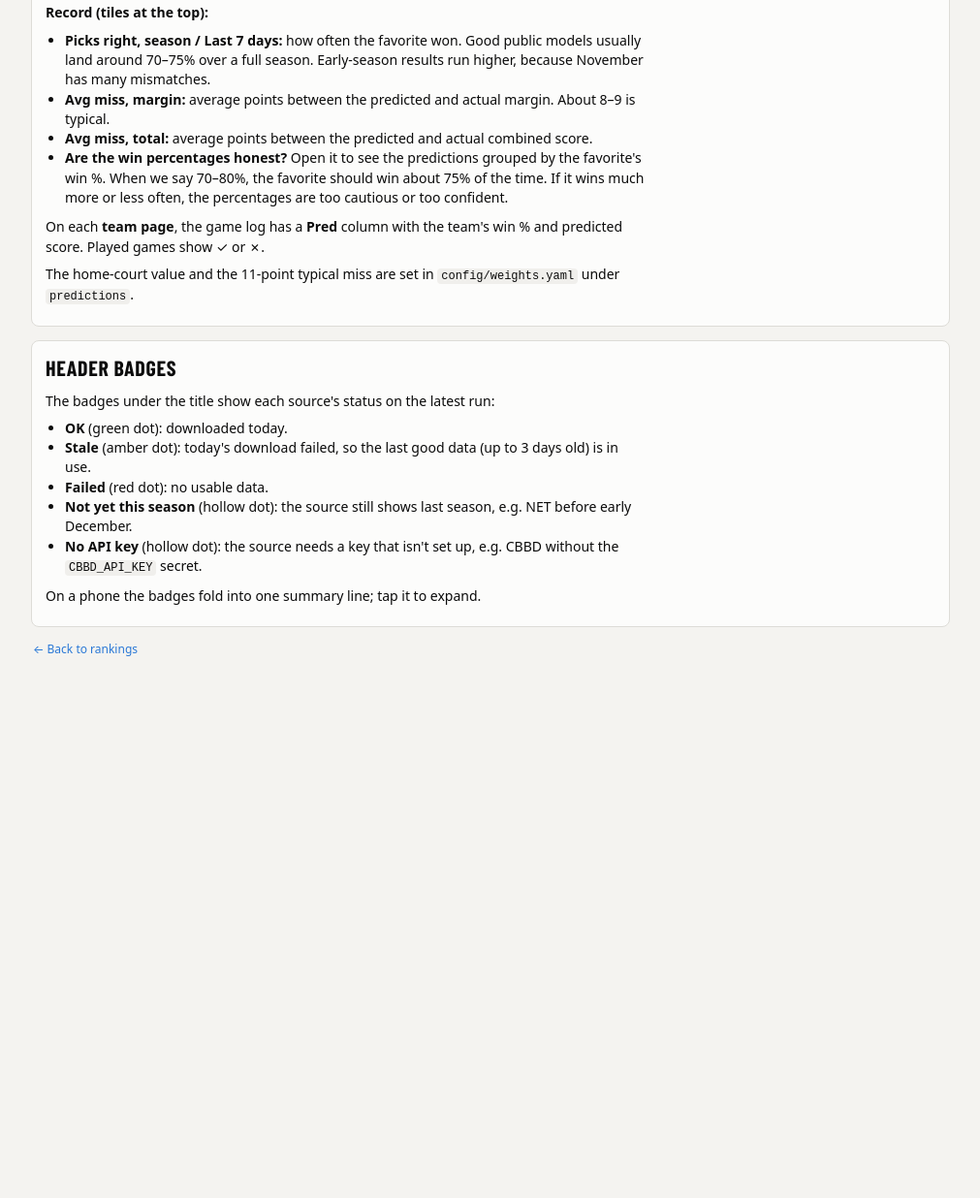
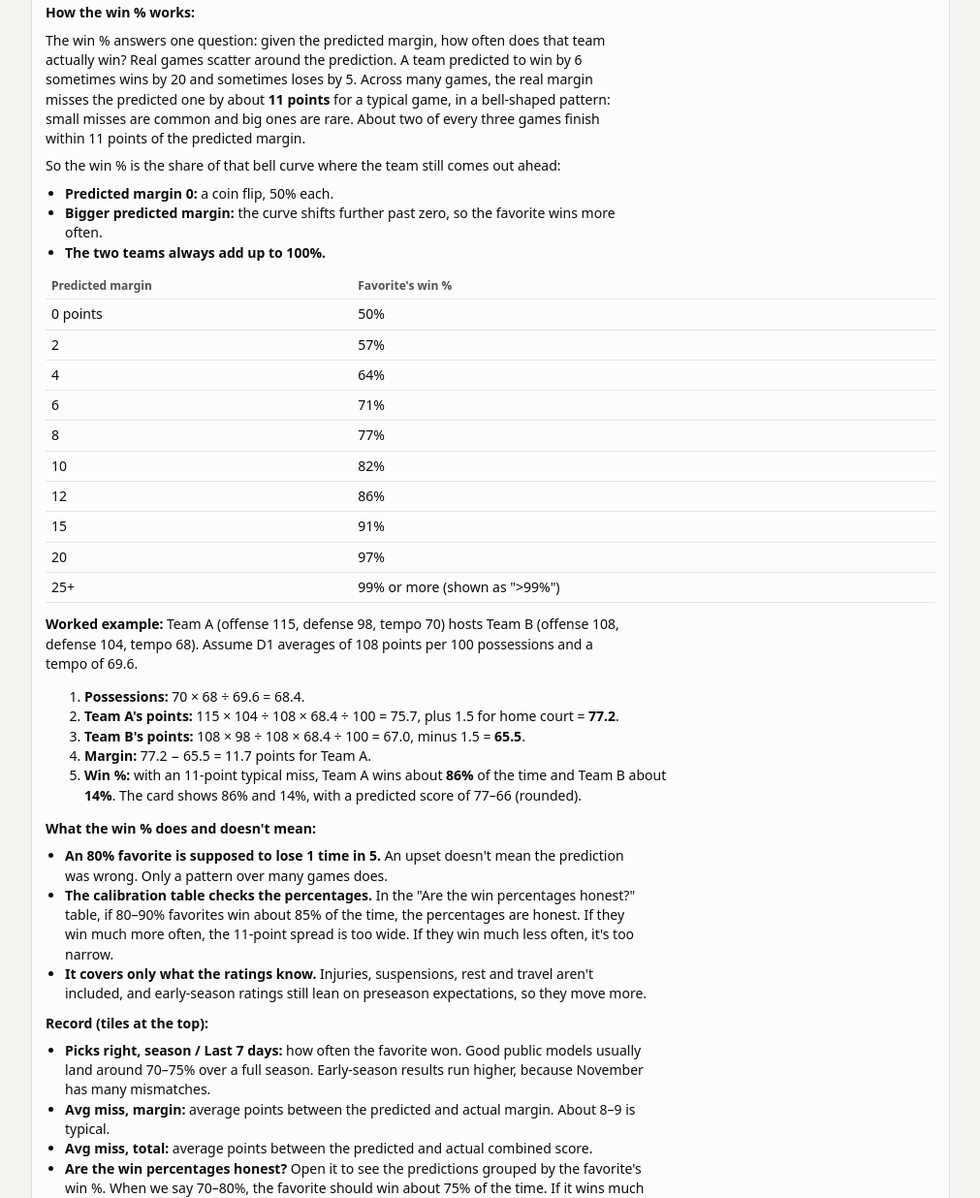
Before and after one commit to inspectorgad/ncaambb, a plain HTML site: page site/guide.html in a window 1280 px wide. Shown: the part 7700-8936 px from the top of the page at 97% size, without its empty margins (134-1145 px from the left). Before the commit the page ends 8426 px from the top, so only its background shows below. Drawn offline with nearby package versions, Linux system fonts and the light colour scheme.

Commit message:
Explain how the Games win percentages work
README and guide: what the win % means, the 11-point typical miss,
a margin-to-win% table, a worked example and how to read upsets and
the calibration table. Games cards: hover text on the Win % heading.

Co-Authored-By: Claude Opus 5.5 <noreply@anthropic.com>
Claude-Session: https://claude.ai/code/session_011kKVeySN4AkwsR2HenYGEz

```diff
--- a/site/app.js
+++ b/site/app.js
@@ -1211,7 +1211,7 @@ function gameCard(g) {
     : `<span class="g-verdict ${res ? "ok" : "miss"}">${res ? "✓ Pick right" : "✗ Pick wrong"}</span>`;
   return `<article class="g-card${g.score ? " done" : ""}">
     <header><span class="g-when">${esc(when)}</span><span class="g-tags">${esc(tags)}</span>${verdict}</header>
-    <div class="g-cols"><span></span><span>Win %</span><span>Pred</span><span>${g.score ? "Final" : ""}</span></div>
+    <div class="g-cols"><span></span><span title="Chance to win: the share of games a team with this predicted margin wins, given that real margins typically miss by about 11 points">Win %</span><span>Pred</span><span>${g.score ? "Final" : ""}</span></div>
     ${gameSide(g, "away")}
     ${gameSide(g, "home")}
   </article>`;
--- a/site/guide.html
+++ b/site/guide.html
@@ -597,6 +597,78 @@
 <li><strong>Win %:</strong> comes from the predicted margin, assuming the real margin typically misses by about 11 points. A 4-point favorite wins about 64% of the time, and a 10-point favorite about 82%.</li>
 <li><strong>Updates and locking:</strong> predictions are refreshed with each update until tip-off, then <strong>locked</strong>. The record counts only locked predictions, made before the game started.</li>
 </ul>
+<p><strong>How the win % works:</strong></p>
+<p>The win % answers one question: given the predicted margin, how often does that team actually win? Real games scatter around the prediction. A team predicted to win by 6 sometimes wins by 20 and sometimes loses by 5. Across many games, the real margin misses the predicted one by about <strong>11 points</strong> for a typical game, in a bell-shaped pattern: small misses are common and big ones are rare. About two of every three games finish within 11 points of the predicted margin.</p>
+<p>So the win % is the share of that bell curve where the team still comes out ahead:</p>
+<ul>
+<li><strong>Predicted margin 0:</strong> a coin flip, 50% each.</li>
+<li><strong>Bigger predicted margin:</strong> the curve shifts further past zero, so the favorite wins more often.</li>
+<li><strong>The two teams always add up to 100%.</strong></li>
+</ul>
+<div class="plain-wrap"><table class="plain guide-table">
+<thead>
+<tr>
+<th>Predicted margin</th>
+<th>Favorite's win %</th>
+</tr>
+</thead>
+<tbody>
+<tr>
+<td>0 points</td>
+<td>50%</td>
+</tr>
+<tr>
+<td>2</td>
+<td>57%</td>
+</tr>
+<tr>
+<td>4</td>
+<td>64%</td>
+</tr>
+<tr>
+<td>6</td>
+<td>71%</td>
+</tr>
+<tr>
+<td>8</td>
+<td>77%</td>
+</tr>
+<tr>
+<td>10</td>
+<td>82%</td>
+</tr>
+<tr>
+<td>12</td>
+<td>86%</td>
+</tr>
+<tr>
+<td>15</td>
+<td>91%</td>
+</tr>
+<tr>
+<td>20</td>
+<td>97%</td>
+</tr>
+<tr>
+<td>25+</td>
+<td>99% or more (shown as "&gt;99%")</td>
+</tr>
+</tbody>
+</table></div>
+<p><strong>Worked example:</strong> Team A (offense 115, defense 98, tempo 70) hosts Team B (offense 108, defense 104, tempo 68). Assume D1 averages of 108 points per 100 possessions and a tempo of 69.6.</p>
+<ol>
+<li><strong>Possessions:</strong> 70 × 68 ÷ 69.6 = 68.4.</li>
+<li><strong>Team A's points:</strong> 115 × 104 ÷ 108 × 68.4 ÷ 100 = 75.7, plus 1.5 for home court = <strong>77.2</strong>.</li>
+<li><strong>Team B's points:</strong> 108 × 98 ÷ 108 × 68.4 ÷ 100 = 67.0, minus 1.5 = <strong>65.5</strong>.</li>
+<li><strong>Margin:</strong> 77.2 − 65.5 = 11.7 points for Team A.</li>
+<li><strong>Win %:</strong> with an 11-point typical miss, Team A wins about <strong>86%</strong> of the time and Team B about <strong>14%</strong>. The card shows 86% and 14%, with a predicted score of 77–66 (rounded).</li>
+</ol>
+<p><strong>What the win % does and doesn't mean:</strong></p>
+<ul>
+<li><strong>An 80% favorite is supposed to lose 1 time in 5.</strong> An upset doesn't mean the prediction was wrong. Only a pattern over many games does.</li>
+<li><strong>The calibration table checks the percentages.</strong> In the "Are the win percentages honest?" table, if 80–90% favorites win about 85% of the time, the percentages are honest. If they win much more often, the 11-point spread is too wide. If they win much less often, it's too narrow.</li>
+<li><strong>It covers only what the ratings know.</strong> Injuries, suspensions, rest and travel aren't included, and early-season ratings still lean on preseason expectations, so they move more.</li>
+</ul>
 <p><strong>Record (tiles at the top):</strong></p>
 <ul>
 <li><strong>Picks right, season / Last 7 days:</strong> how often the favorite won. Good public models usually land around 70–75% over a full season. Early-season results run higher, because November has many mismatches.</li>
```
Also changed, not shown: 1 other file.
